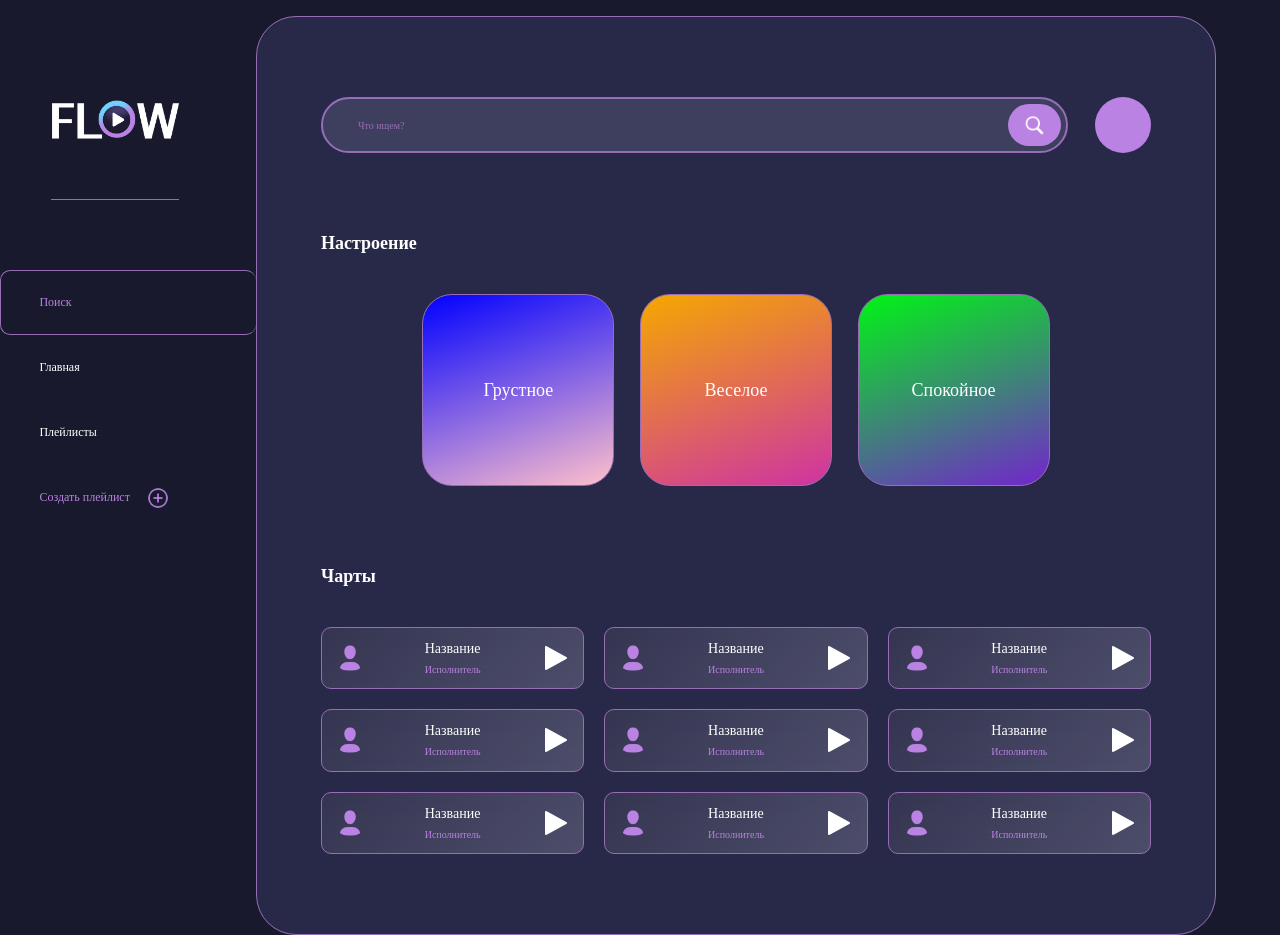
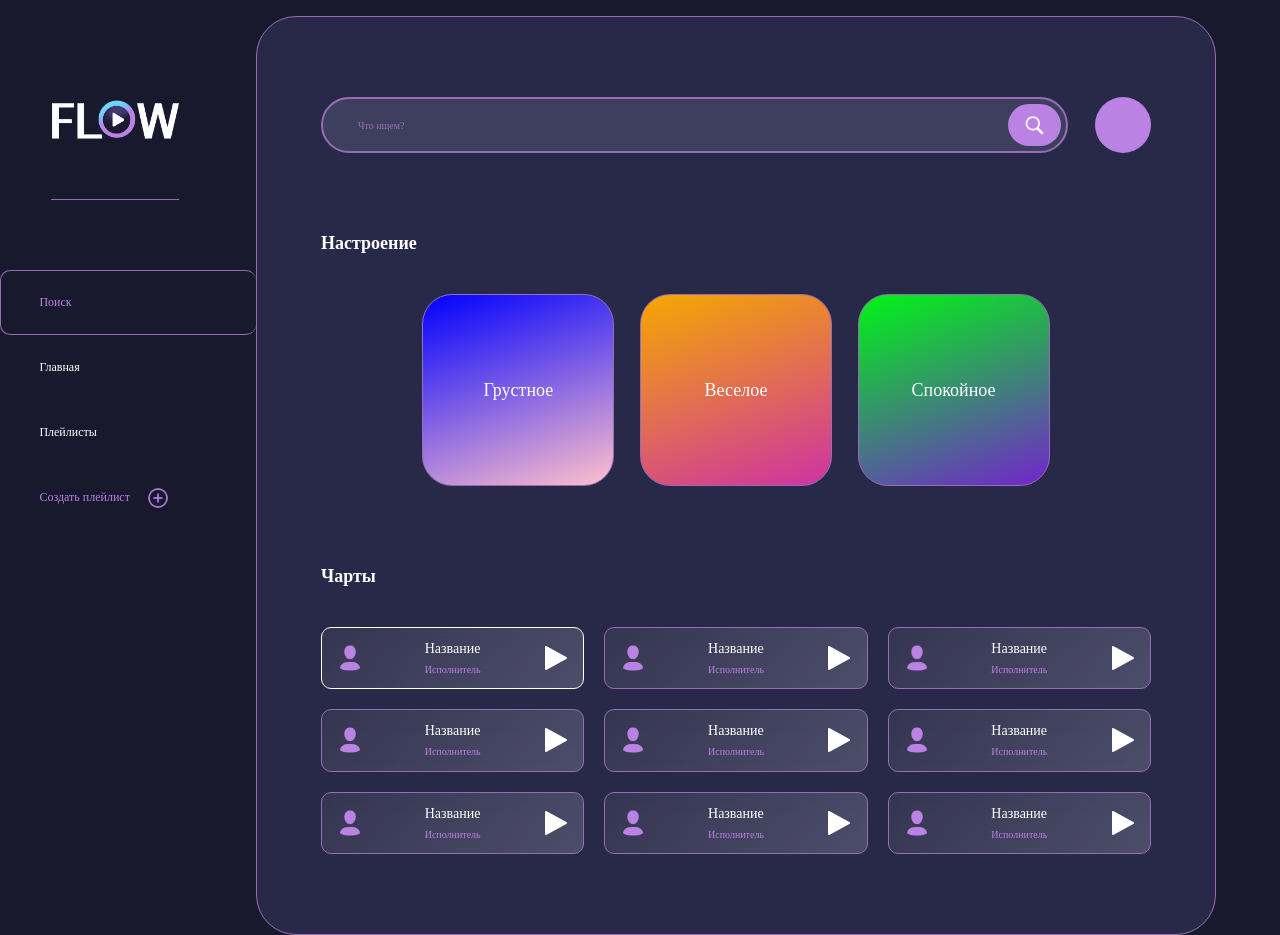
Before and after one commit to Vers-is/music-player, a plain HTML site: page files/search-page/index.html in a window 1280 px wide. In both pictures the pointer is over the element 452 px from the left and 658 px from the top of the page. Drawn offline with Linux system fonts and the light colour scheme; a web font is replaced by a local one.

Commit message:
some cosmetic updates

```diff
--- a/files/main-page/main-page.css
+++ b/files/main-page/main-page.css
@@ -21,7 +21,6 @@
     text-align: center;
     scroll-snap-align: start;
 }
-
 
 .artist-card:hover, .album-card:hover {
     transform: scale(1.05);
--- a/files/main-settings.css
+++ b/files/main-settings.css
@@ -199,6 +199,10 @@ header {
     border: 1px solid var(--transparent-accent);
 }
 
+.grid-item:hover {
+    border-color: white;
+}
+
 .play-icon:hover {
     transform: scale(1.1);
 }
```
Also changed, not shown: files/playlists/playlists.html (+1 -1 lines).
